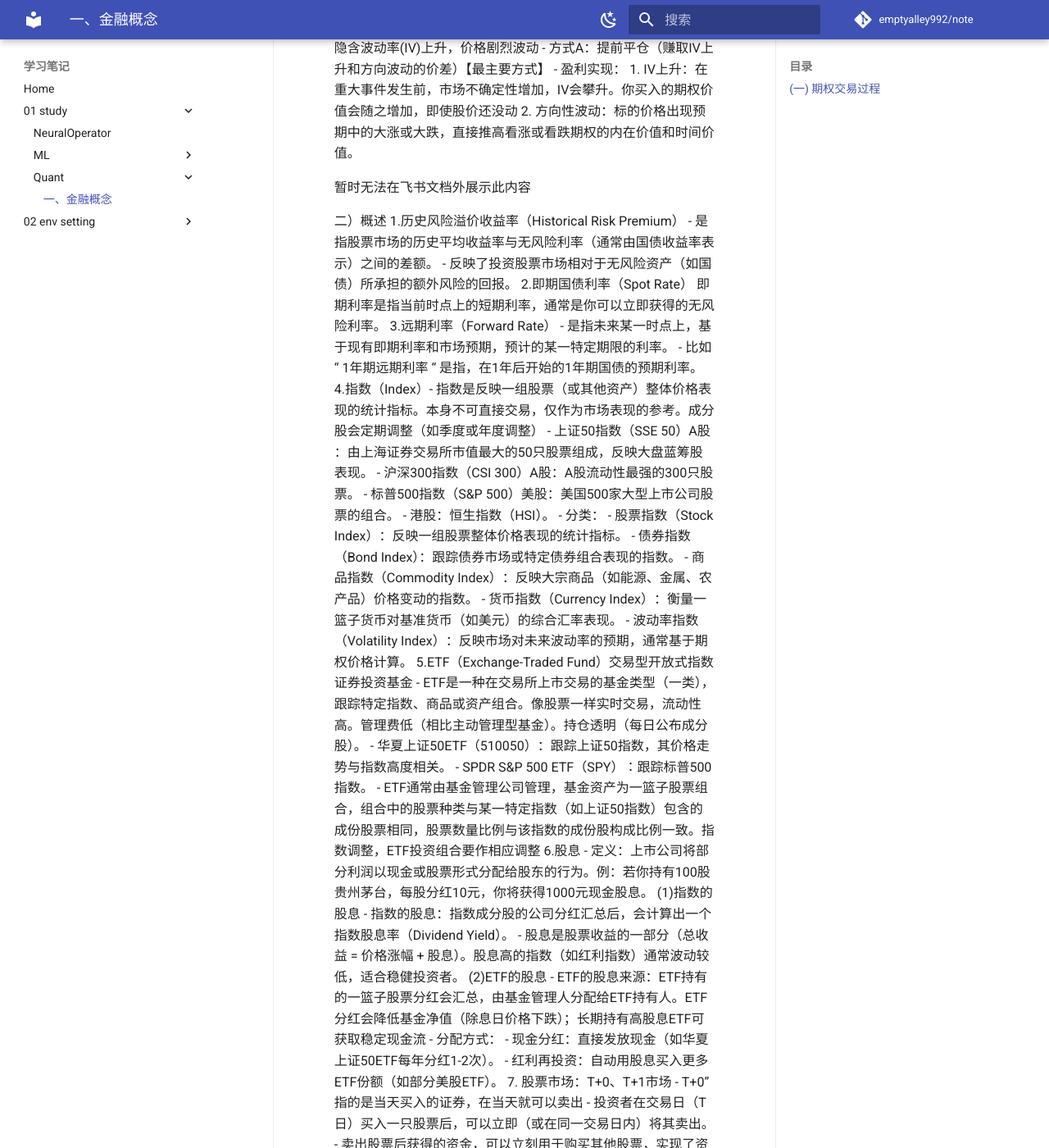
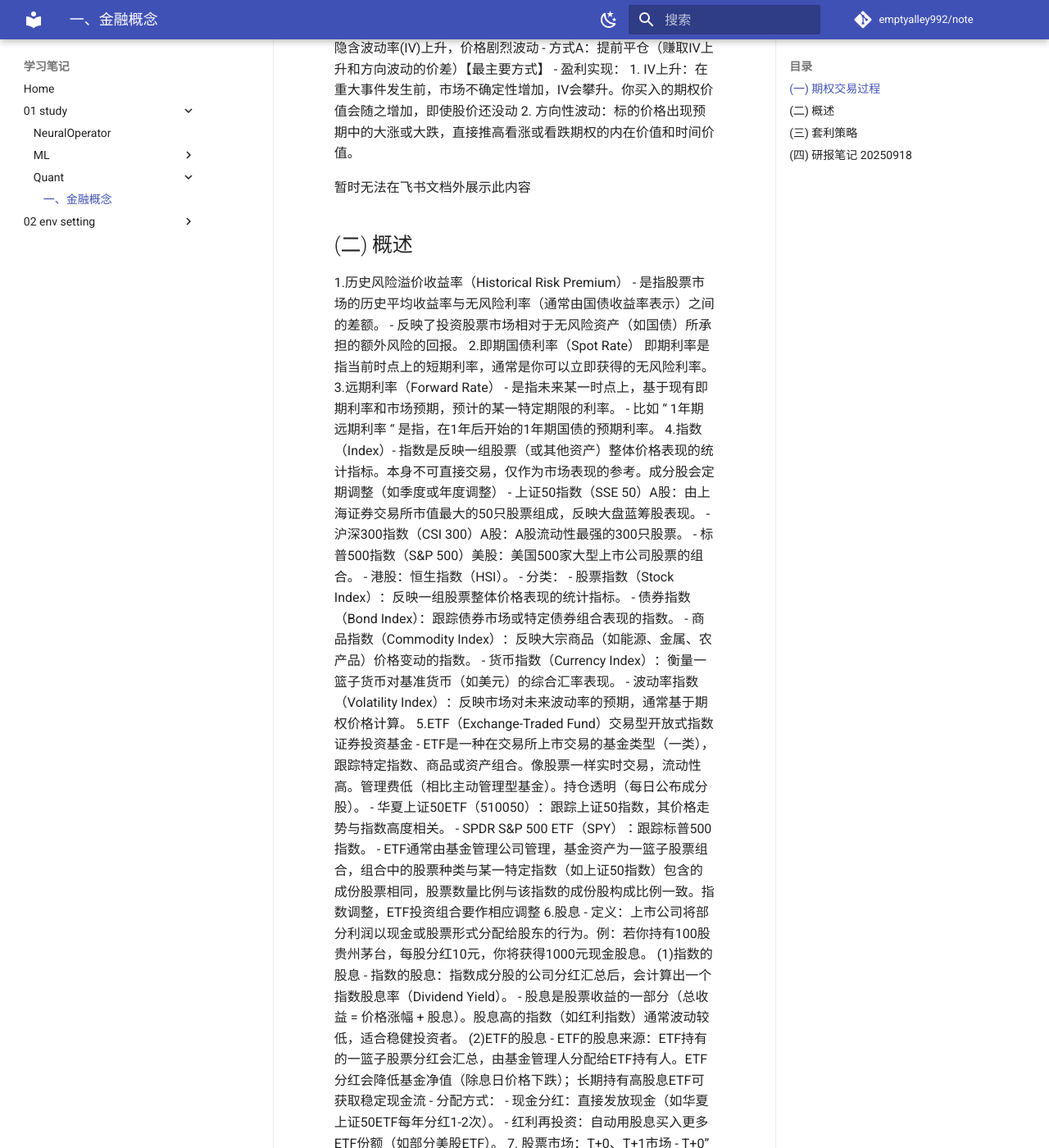
Before and after one commit to emptyalley992/note, an MkDocs documentation site: the page built from docs/01_study/Quant/基础概念.md, in a window 1280 px wide and 1400 px high, scrolled down 1173 px. Shown: the whole window at 82% size. Built offline with MkDocs 1.6.1 and Material for MkDocs 9.7.7, drawn with Linux system fonts in a browser that asks for light colours; comment, search, counter and statistics services are not loaded; some of the changed text lies outside the part shown.

Commit message:
docs/01_study/Quant/基础概念.md updated from https://stackedit.cn/

```diff
--- a/docs/01_study/Quant/基础概念.md
+++ b/docs/01_study/Quant/基础概念.md
@@ -48,7 +48,7 @@
 暂时无法在飞书文档外展示此内容
 
 
-二）概述
+## (二) 概述
 1.历史风险溢价收益率（Historical Risk Premium）
 - 是指股票市场的历史平均收益率与无风险利率（通常由国债收益率表示）之间的差额。
 - 反映了投资股票市场相对于无风险资产（如国债）所承担的额外风险的回报。
@@ -92,12 +92,12 @@
 - “T+1”指的是当天买入的证券，至少要等到下一个交易日才能卖出
   - 卖出后资金立即可用于买其他股票，但T+1日才可提现
   - 中国大陆A股主板是实行T+1制度的典型代表，科创板和新三板的有些交易机制已经具备了类似T+0的灵活性
-三）套利策略
+## (三) 套利策略
 套利策略分类（上下边界套利、垂直价差套利、凸性套利、平价套利、盒式套利）
 - 套利来源于期权价格违反无套利价格区间。
 - 四大套利策略：边界套利（单期权）、垂直价差套利（两合约）、凸性套利（三合约）、平价套利（看涨看跌对），以及盒式套利（看涨看跌跨行权组合）。
 
-四）研报笔记 20250918
+## (四) 研报笔记 20250918
   - 【策略研究】期权策略全攻略，玩转市场波动：https://mp.weixin.qq.com/s/-5VN34UsF7frkaZdliV52Q
   - 【策略报告】中泰期货量化期权策略报告合集：https://mp.weixin.qq.com/s/Vd_EKF1Amz2C1A-Bv1tOsQ
   - 中金：期权隐含波动的多重观察与择时应用：https://mp.weixin.qq.com/s/iSZRO6fLS8ANscLeaoZ8fg
```
Also changed, not shown: other parts of docs/01_study/Quant/基础概念.md (+1 -1 lines).
